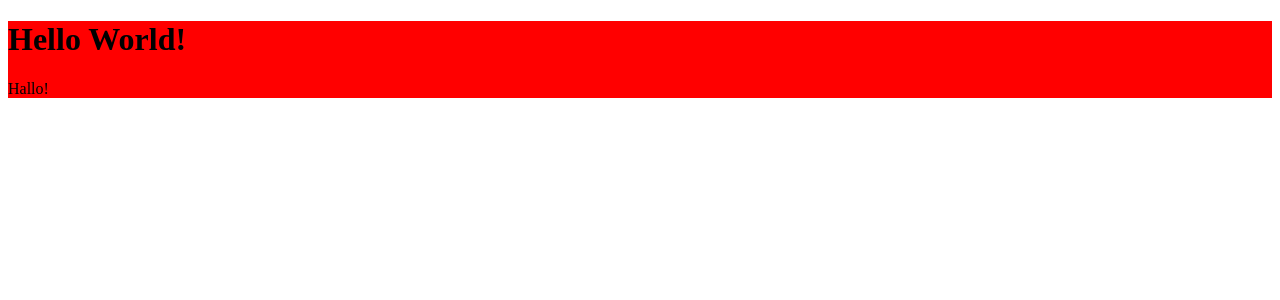
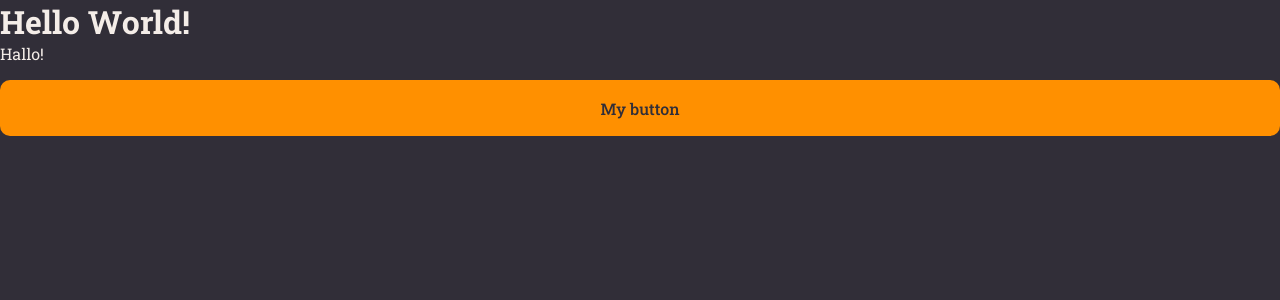
Before and after one commit to Leoz2s/rocketnotes-react, a React (Vite) app: page / in a window 1280 px wide. Shown: the top 300 px of the page. Built offline with nearby package versions, Linux system fonts and the light colour scheme.

Commit message:
Added components

```diff
--- a/index.html
+++ b/index.html
@@ -3,6 +3,11 @@
   <head>
     <meta charset="UTF-8" />
     <meta name="viewport" content="width=device-width, initial-scale=1.0" />
+
+    <link rel="preconnect" href="https://fonts.googleapis.com">
+    <link rel="preconnect" href="https://fonts.gstatic.com" crossorigin>
+    <link href="https://fonts.googleapis.com/css2?family=Roboto+Slab:wght@100..900&display=swap" rel="stylesheet">
+
     <title>Rocket Notes</title>
   </head>
   <body>
--- /dev/null
+++ b/src/components/Button/index.jsx
@@ -0,0 +1,9 @@
+import {Container} from './styles';
+
+export function Button() {
+  return(
+  <Container type="button">
+    My button
+  </Container>
+  );
+};
--- /dev/null
+++ b/src/components/Button/styles.js
@@ -0,0 +1,18 @@
+import styled from "styled-components";
+
+export const Container = styled.button`
+  width: 100%;
+  background-color: ${({theme}) => theme.COLORS.ORANGE};
+  color: ${({theme}) => theme.COLORS.BACKGROUND_800};
+
+  height: 5.6rem;
+  border: 0;
+  padding: 0 1.6rem;
+  margin-top: 1.6rem;
+  border-radius: 1rem;
+  font-weight: 500;
+
+  &:disabled {
+    opacity: 0.5;
+  };
+`;
--- a/src/main.jsx
+++ b/src/main.jsx
@@ -1,9 +1,16 @@
 import React from 'react';
 import ReactDOM from 'react-dom/client';
+import {ThemeProvider} from "styled-components";
+import GlobalStyles from "./styles/global";
+
+import theme from './styles/theme';
 import {Details} from './pages/Details';
 
 ReactDOM.createRoot(document.getElementById('root')).render(
   <React.StrictMode>
-    <Details />
+    <ThemeProvider theme={theme}>
+      <GlobalStyles />
+      <Details />
+    </ThemeProvider>
   </React.StrictMode>,
-)
+);
--- a/src/pages/Details/index.jsx
+++ b/src/pages/Details/index.jsx
@@ -1,4 +1,5 @@
 import {Container} from './styles.js';
+import {Button} from '../../components/Button';
 
 export function Details() {
 
@@ -6,6 +7,8 @@
     <Container>
       <h1>Hello World!</h1>
       <span>Hallo!</span>
+
+      <Button />
     </Container>
   );
 };
--- a/src/pages/Details/styles.js
+++ b/src/pages/Details/styles.js
@@ -1,5 +1,4 @@
 import styled from 'styled-components';
 
 export const Container = styled.div`
-  background: red;
 `;
--- /dev/null
+++ b/src/styles/global.js
@@ -0,0 +1,36 @@
+import { createGlobalStyle } from "styled-components";
+
+export default createGlobalStyle`
+  * {
+    margin: 0;
+    padding: 0;
+    box-sizing: border-box;
+  }
+
+  :root {
+    font-size: 62.5%
+  }
+
+  body {
+    background-color: ${({ theme }) => theme.COLORS.BACKGROUND_800 };
+    color: ${({theme}) => theme.COLORS.WHITE};
+
+    -webkit-font-smoothing: antialiased;
+  }
+
+  body, input, button, text-area {
+    font-family: 'Roboto Slab', serif;
+    font-size: 1.6rem;
+    outline: none;
+  }
+
+  a, button {
+    text-decoration: none;
+    cursor: pointer;
+    transition: filter 0.2s;
+  }
+
+  button:hover, a:hover {
+    filter: brightness(0.9);
+  }
+`;
--- /dev/null
+++ b/src/styles/theme.js
@@ -0,0 +1,15 @@
+export default {
+  COLORS: {
+    BACKGROUND_900: "#232129",
+    BACKGROUND_800: "#312E38",
+    BACKGROUND_700: "#3E3B47",
+
+    WHITE: "#F4EDE8",
+    ORANGE: "#FF9000",
+
+    GRAY_100: "#999591",
+    GRAY_300: "#666360",
+
+    RED: "#FF002E",
+  },
+};
```
